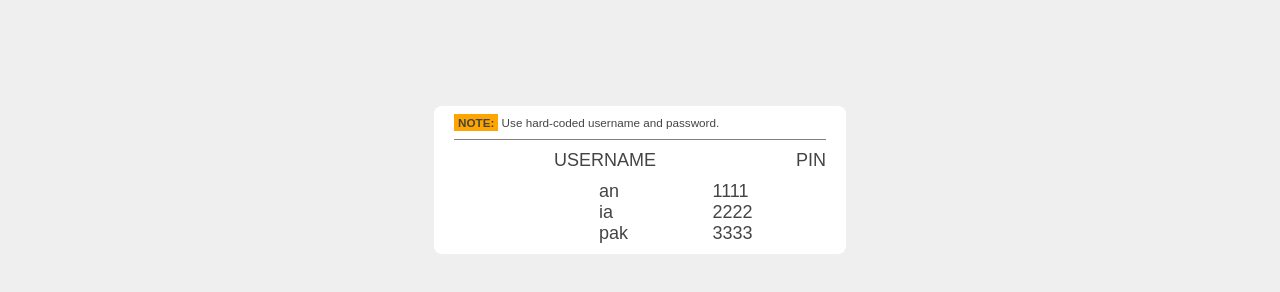
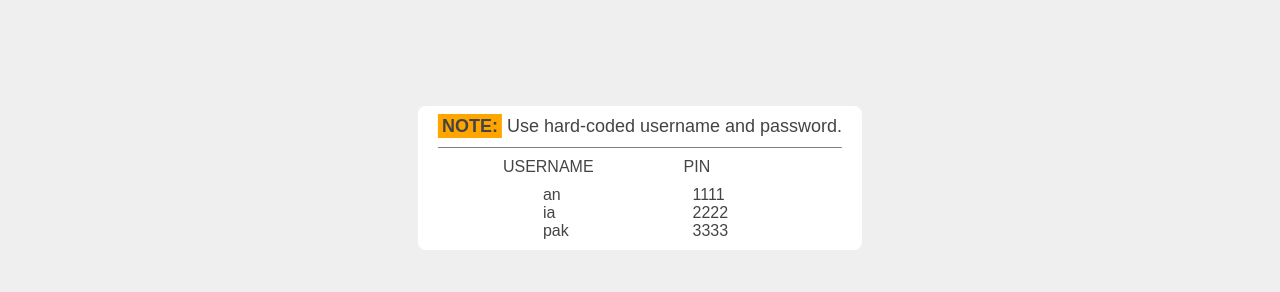
Before and after one commit to affu72/Minimal-bankist, a plain HTML site: page index.html in a window 1280 px wide. Shown: the part 94-386 px from the top of the page. Drawn offline with Linux system fonts and the light colour scheme.

Commit message:
Update style.css

```diff
--- a/style.css
+++ b/style.css
@@ -349,6 +349,7 @@ p {
   border-bottom: 1px solid grey;
   padding-bottom: 10px;
   font-weight: 500;
+  font-size:18px;
 }
 
 .how-to-login::first-letter {
@@ -369,18 +370,18 @@ p {
 .display-user {
   display: grid;
   grid-template-columns: 1fr 1fr;
-  margin-left: 145px;
+  margin-left: 105px;
 
-  font-size: 18px;
+  font-size: 16px;
 }
 
 .table-label {
   text-transform: uppercase;
-  font-size: 18px;
+  font-size: 16px;
   font-weight: 500;
 
   display: flex;
-  gap: 140px;
+  gap: 90px;
 
-  margin-left: 100px;
+  margin-left: 65px;
 }
```
